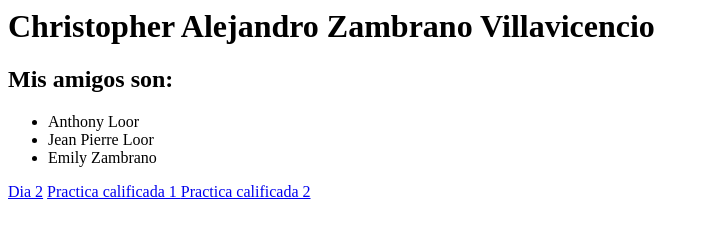
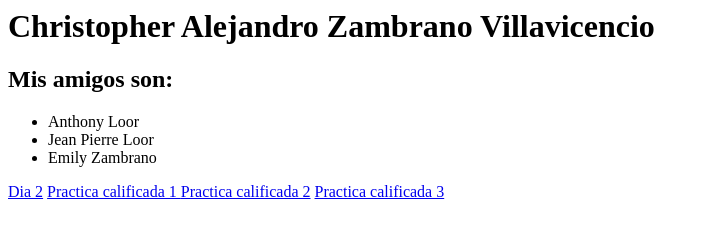
Before and after one commit to zambrano30/Funval-G4, a plain HTML site: page index.html in a window 1280 px wide. Shown: the whole page, without its empty margins (0-709 px from the left). Drawn offline with Linux system fonts and the light colour scheme.

Commit message:
update the index.html principal

```diff
--- a/index.html
+++ b/index.html
@@ -18,6 +18,7 @@
         <a href="./practica-calificada1/index.html">Practica calificada 1 </a>
         <a href="./dia3/dia3.html"></a>
         <a href="./practica-calificada2/index.html">Practica calificada 2</a>
+        <a href="./practica-calificada3/index.html">Practica calificada 3</a>
     </body>
 </html>
 </l>
```
